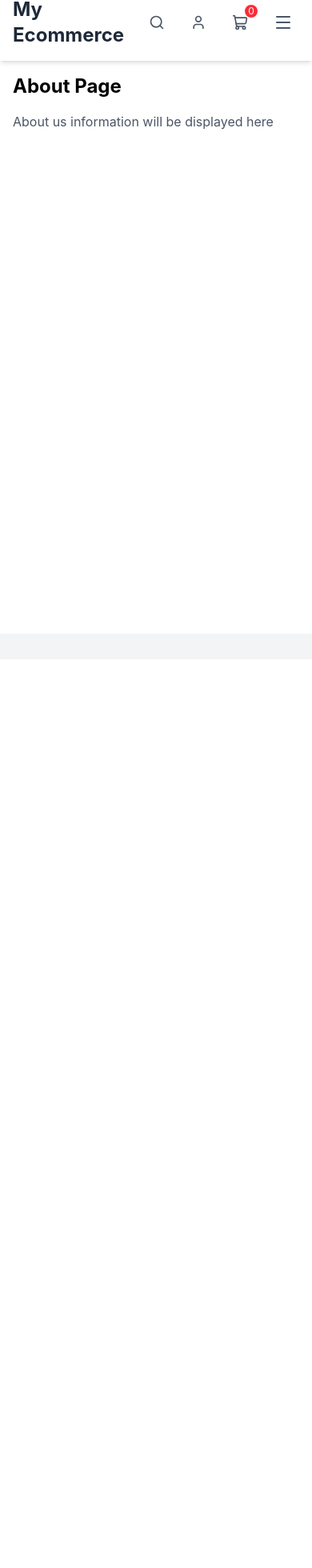
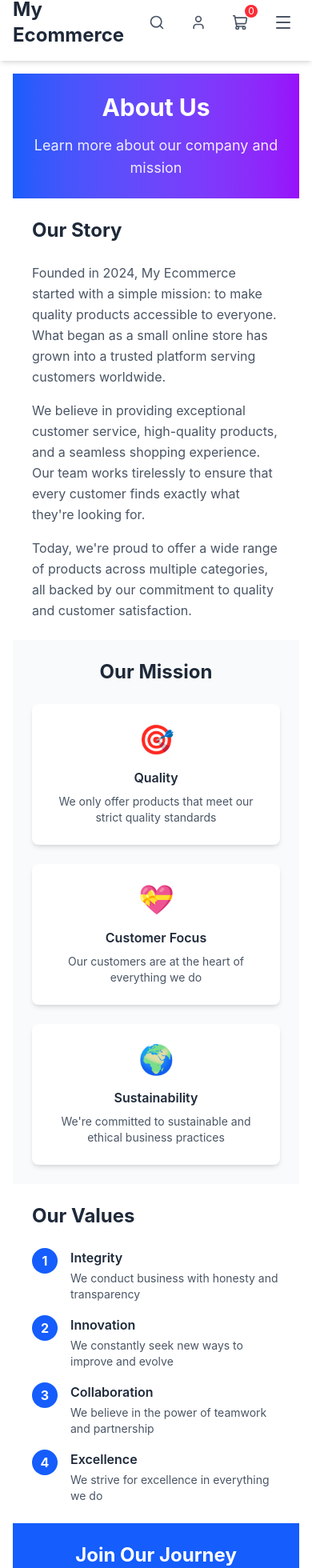
Before and after one commit to SenaKzlts/ecommerce-project-s, a React (Vite) app: page /about in a window 390 px wide. Shown: the part 20-1980 px from the top of the page at 80% size. Before the commit the page ends 844 px from the top, so only its background shows below. Built offline with nearby package versions, Linux system fonts and the light colour scheme.

Commit message:
Update AboutPage with full Mobile First responsive design including story, mission, values, and CTA sections

```diff
--- a/src/pages/AboutPage.jsx
+++ b/src/pages/AboutPage.jsx
@@ -1,10 +1,143 @@
 import React from 'react';
+import { Link } from 'react-router-dom';
 
 const AboutPage = () => {
   return (
-    <div>
-      <h1 className="text-2xl font-bold mb-4">About Page</h1>
-      <p className="text-gray-600">About us information will be displayed here</p>
+    <div className="flex flex-col">
+      {/* About Header - Mobile First */}
+      <section className="bg-gradient-to-r from-blue-600 to-purple-600 text-white p-6 md:p-12 lg:p-16">
+        <div className="max-w-4xl mx-auto text-center">
+          <h1 className="text-3xl md:text-4xl lg:text-5xl font-bold mb-4">
+            About Us
+          </h1>
+          <p className="text-lg md:text-xl opacity-90">
+            Learn more about our company and mission
+          </p>
+        </div>
+      </section>
+
+      {/* Our Story - Mobile First */}
+      <section className="p-6 md:p-8 lg:p-12">
+        <div className="max-w-4xl mx-auto">
+          <h2 className="text-2xl md:text-3xl font-bold text-gray-800 mb-6">
+            Our Story
+          </h2>
+          <p className="text-gray-600 mb-4 leading-relaxed">
+            Founded in 2024, My Ecommerce started with a simple mission: to make quality products accessible to everyone. What began as a small online store has grown into a trusted platform serving customers worldwide.
+          </p>
+          <p className="text-gray-600 mb-4 leading-relaxed">
+            We believe in providing exceptional customer service, high-quality products, and a seamless shopping experience. Our team works tirelessly to ensure that every customer finds exactly what they're looking for.
+          </p>
+          <p className="text-gray-600 leading-relaxed">
+            Today, we're proud to offer a wide range of products across multiple categories, all backed by our commitment to quality and customer satisfaction.
+          </p>
+        </div>
+      </section>
+
+      {/* Our Mission - Mobile First */}
+      <section className="bg-gray-50 p-6 md:p-8 lg:p-12">
+        <div className="max-w-4xl mx-auto">
+          <h2 className="text-2xl md:text-3xl font-bold text-gray-800 mb-6 text-center">
+            Our Mission
+          </h2>
+          <div className="grid grid-cols-1 md:grid-cols-3 gap-6">
+            <div className="bg-white p-6 rounded-lg shadow-md text-center">
+              <div className="text-4xl mb-4">🎯</div>
+              <h3 className="font-semibold text-gray-800 mb-2">Quality</h3>
+              <p className="text-gray-600 text-sm">
+                We only offer products that meet our strict quality standards
+              </p>
+            </div>
+            <div className="bg-white p-6 rounded-lg shadow-md text-center">
+              <div className="text-4xl mb-4">💝</div>
+              <h3 className="font-semibold text-gray-800 mb-2">Customer Focus</h3>
+              <p className="text-gray-600 text-sm">
+                Our customers are at the heart of everything we do
+              </p>
+            </div>
+            <div className="bg-white p-6 rounded-lg shadow-md text-center">
+              <div className="text-4xl mb-4">🌍</div>
+              <h3 className="font-semibold text-gray-800 mb-2">Sustainability</h3>
+              <p className="text-gray-600 text-sm">
+                We're committed to sustainable and ethical business practices
+              </p>
+            </div>
+          </div>
+        </div>
+      </section>
+
+      {/* Our Values - Mobile First */}
+      <section className="p-6 md:p-8 lg:p-12">
+        <div className="max-w-4xl mx-auto">
+          <h2 className="text-2xl md:text-3xl font-bold text-gray-800 mb-6">
+            Our Values
+          </h2>
+          <div className="space-y-4">
+            <div className="flex items-start gap-4">
+              <div className="w-8 h-8 bg-blue-600 rounded-full flex items-center justify-center text-white font-bold flex-shrink-0">
+                1
+              </div>
+              <div>
+                <h3 className="font-semibold text-gray-800 mb-1">Integrity</h3>
+                <p className="text-gray-600 text-sm">
+                  We conduct business with honesty and transparency
+                </p>
+              </div>
+            </div>
+            <div className="flex items-start gap-4">
+              <div className="w-8 h-8 bg-blue-600 rounded-full flex items-center justify-center text-white font-bold flex-shrink-0">
+                2
+              </div>
+              <div>
+                <h3 className="font-semibold text-gray-800 mb-1">Innovation</h3>
+                <p className="text-gray-600 text-sm">
+                  We constantly seek new ways to improve and evolve
+                </p>
+              </div>
+            </div>
+            <div className="flex items-start gap-4">
+              <div className="w-8 h-8 bg-blue-600 rounded-full flex items-center justify-center text-white font-bold flex-shrink-0">
+                3
+              </div>
+              <div>
+                <h3 className="font-semibold text-gray-800 mb-1">Collaboration</h3>
+                <p className="text-gray-600 text-sm">
+                  We believe in the power of teamwork and partnership
+                </p>
+              </div>
+            </div>
+            <div className="flex items-start gap-4">
+              <div className="w-8 h-8 bg-blue-600 rounded-full flex items-center justify-center text-white font-bold flex-shrink-0">
+                4
+              </div>
+              <div>
+                <h3 className="font-semibold text-gray-800 mb-1">Excellence</h3>
+                <p className="text-gray-600 text-sm">
+                  We strive for excellence in everything we do
+                </p>
+              </div>
+            </div>
+          </div>
+        </div>
+      </section>
+
+      {/* CTA Section - Mobile First */}
+      <section className="bg-blue-600 text-white p-6 md:p-8 lg:p-12 text-center">
+        <div className="max-w-4xl mx-auto">
+          <h2 className="text-2xl md:text-3xl font-bold mb-4">
+            Join Our Journey
+          </h2>
+          <p className="mb-6 opacity-90">
+            Be part of our growing community and discover amazing products
+          </p>
+          <Link
+            to="/shop"
+            className="inline-block px-6 py-3 bg-white text-blue-600 rounded-lg font-semibold hover:bg-gray-100 transition-colors"
+          >
+            Start Shopping
+          </Link>
+        </div>
+      </section>
     </div>
   );
 };
--- a/src/pages/HomePage.jsx
+++ b/src/pages/HomePage.jsx
@@ -3,15 +3,65 @@ import { Link } from 'react-router-dom';
 
 const HomePage = () => {
   return (
-    <div className="p-6">
-      <h1 className="text-3xl font-bold mb-4">Welcome to My Ecommerce</h1>
-      <p className="mb-4">Discover amazing products at great prices</p>
-      <Link
-        to="/shop"
-        className="inline-block px-6 py-3 bg-blue-600 text-white rounded-lg hover:bg-blue-700"
-      >
-        Shop Now
-      </Link>
+    <div className="flex flex-col">
+      {/* Hero Section - Mobile First */}
+      <section className="bg-gradient-to-r from-blue-600 to-purple-600 text-white p-6 md:p-12 lg:p-16">
+        <div className="max-w-4xl mx-auto">
+          <h1 className="text-3xl md:text-4xl lg:text-5xl font-bold mb-4">
+            Welcome to My Ecommerce
+          </h1>
+          <p className="text-lg md:text-xl mb-6 opacity-90">
+            Discover amazing products at great prices
+          </p>
+          <Link
+            to="/shop"
+            className="inline-block px-6 py-3 bg-white text-blue-600 rounded-lg font-semibold hover:bg-gray-100 transition-colors"
+          >
+            Shop Now
+          </Link>
+        </div>
+      </section>
+
+      {/* Categories Section - Mobile First */}
+      <section className="bg-gray-50 p-6 md:p-8 lg:p-12">
+        <div className="max-w-7xl mx-auto">
+          <h2 className="text-2xl md:text-3xl font-bold mb-6 text-gray-800">
+            Shop by Category
+          </h2>
+          <div className="grid grid-cols-2 md:grid-cols-3 lg:grid-cols-4 gap-4">
+            {['Electronics', 'Clothing', 'Home', 'Sports'].map((category) => (
+              <div
+                key={category}
+                className="bg-white p-6 rounded-lg shadow-md hover:shadow-lg transition-shadow cursor-pointer text-center"
+              >
+                <h3 className="font-semibold text-gray-800">{category}</h3>
+              </div>
+            ))}
+          </div>
+        </div>
+      </section>
+
+      {/* CTA Section - Mobile First */}
+      <section className="bg-blue-600 text-white p-6 md:p-8 lg:p-12 text-center">
+        <div className="max-w-4xl mx-auto">
+          <h2 className="text-2xl md:text-3xl font-bold mb-4">
+            Get 20% Off Your First Order
+          </h2>
+          <p className="mb-6 opacity-90">
+            Sign up for our newsletter and get exclusive deals
+          </p>
+          <div className="flex flex-col sm:flex-row gap-4 justify-center max-w-md mx-auto">
+            <input
+              type="email"
+              placeholder="Enter your email"
+              className="px-4 py-3 rounded-lg text-gray-800 flex-1"
+            />
+            <button className="px-6 py-3 bg-white text-blue-600 rounded-lg font-semibold hover:bg-gray-100 transition-colors">
+              Subscribe
+            </button>
+          </div>
+        </div>
+      </section>
     </div>
   );
 };
```
